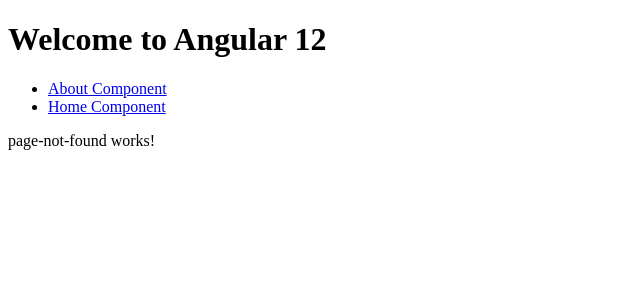
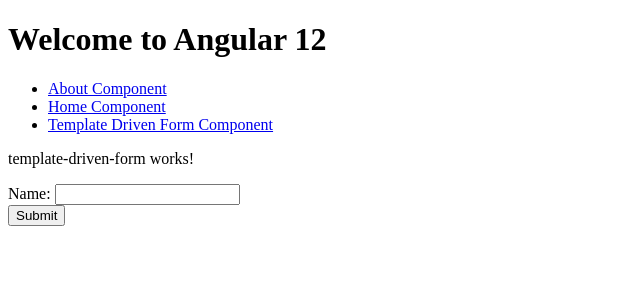
Before and after one commit to dangvth/Angular12, an Angular app: page /templateform in a window 1280 px wide. Shown: the top 300 px of the page, without its empty margins (0-640 px from the left). Built offline with nearby package versions, Linux system fonts and the light colour scheme.

Commit message:
TemplateDrivenForm

```diff
--- a/src/app/Services/common.service.ts
+++ b/src/app/Services/common.service.ts
@@ -19,4 +19,8 @@
   public setCounter(counter: number): void {
     this.counter = counter;
   }
+
+  public submitData(data: any): void {
+    console.log('Submit data: ', data);
+  }
 }
--- a/src/app/app-routing.module.ts
+++ b/src/app/app-routing.module.ts
@@ -3,11 +3,13 @@
 import { AboutComponent } from './about/about.component';
 import { HomeComponent } from './home/home.component';
 import { PageNotFoundComponent } from './page-not-found/page-not-found.component';
+import { TemplateDrivenFormComponent } from './template-driven-form/template-driven-form.component';
 
 const routes: Routes = [
   { path: 'about', component: AboutComponent },
   { path: '', component: HomeComponent },
   { path: 'home', component: HomeComponent },
+  { path: 'templateform', component: TemplateDrivenFormComponent },
   { path: '**', component: PageNotFoundComponent },  // Wildcard route for a 404 page
 ];
 
--- a/src/app/app.component.html
+++ b/src/app/app.component.html
@@ -3,6 +3,7 @@
     <ul>
         <li><a routerLink="/about" routerLinkActive="active">About Component</a></li>
         <li><a routerLink="/home" routerLinkActive="active">Home Component</a></li>
+        <li><a routerLink="/templateform" routerLinkActive="active">Template Driven Form Component</a></li>
     </ul>
 </nav>
 <router-outlet></router-outlet>
--- /dev/null
+++ b/src/app/template-driven-form/template-driven-form.component.html
@@ -0,0 +1,6 @@
+<p>template-driven-form works!</p>
+<form (ngSubmit)="submitForm()">
+    Name: <input type="text" [(ngModel)]="name" [ngModelOptions]="{standalone: true}">
+    <br />
+    <button>Submit</button>
+</form>
--- /dev/null
+++ b/src/app/template-driven-form/template-driven-form.component.ts
@@ -0,0 +1,21 @@
+import { Component, OnInit } from '@angular/core';
+import { CommonService } from '../Services/common.service';
+
+@Component({
+  selector: 'app-template-driven-form',
+  templateUrl: './template-driven-form.component.html',
+  styleUrls: ['./template-driven-form.component.scss']
+})
+export class TemplateDrivenFormComponent implements OnInit {
+  public name = '';
+
+  constructor(private common: CommonService) { }
+
+  ngOnInit(): void {
+  }
+
+  public submitForm(): void {
+    console.log('Submit form: name = ' + this.name);
+    this.common.submitData({ name: this.name, age: 22 });
+  }
+}
```
Also changed, not shown: src/app/app.module.ts (+6 -2 lines), src/app/template-driven-form/template-driven-form.component.scss (added), 1 other file (tests, documents, lock files or other folders).
